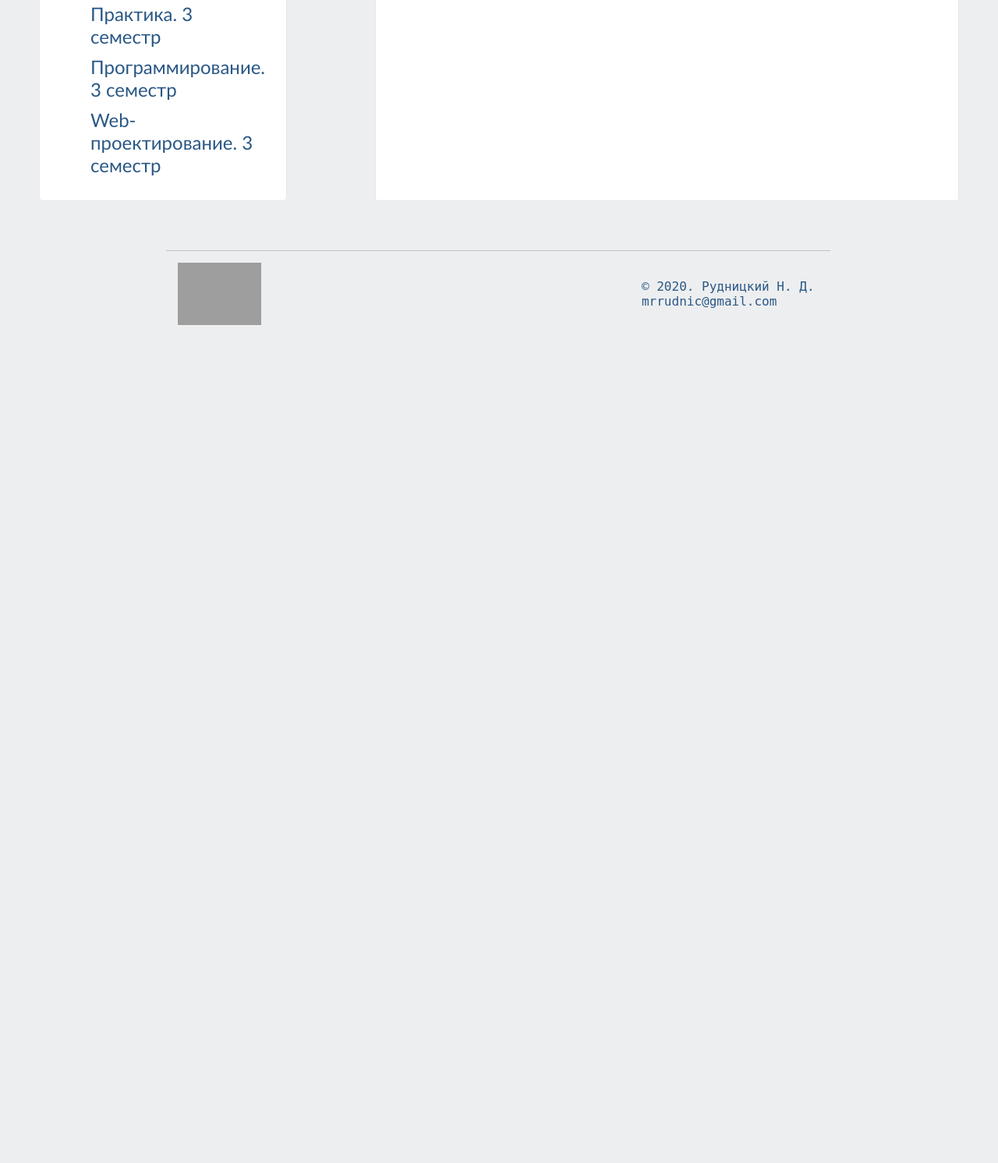
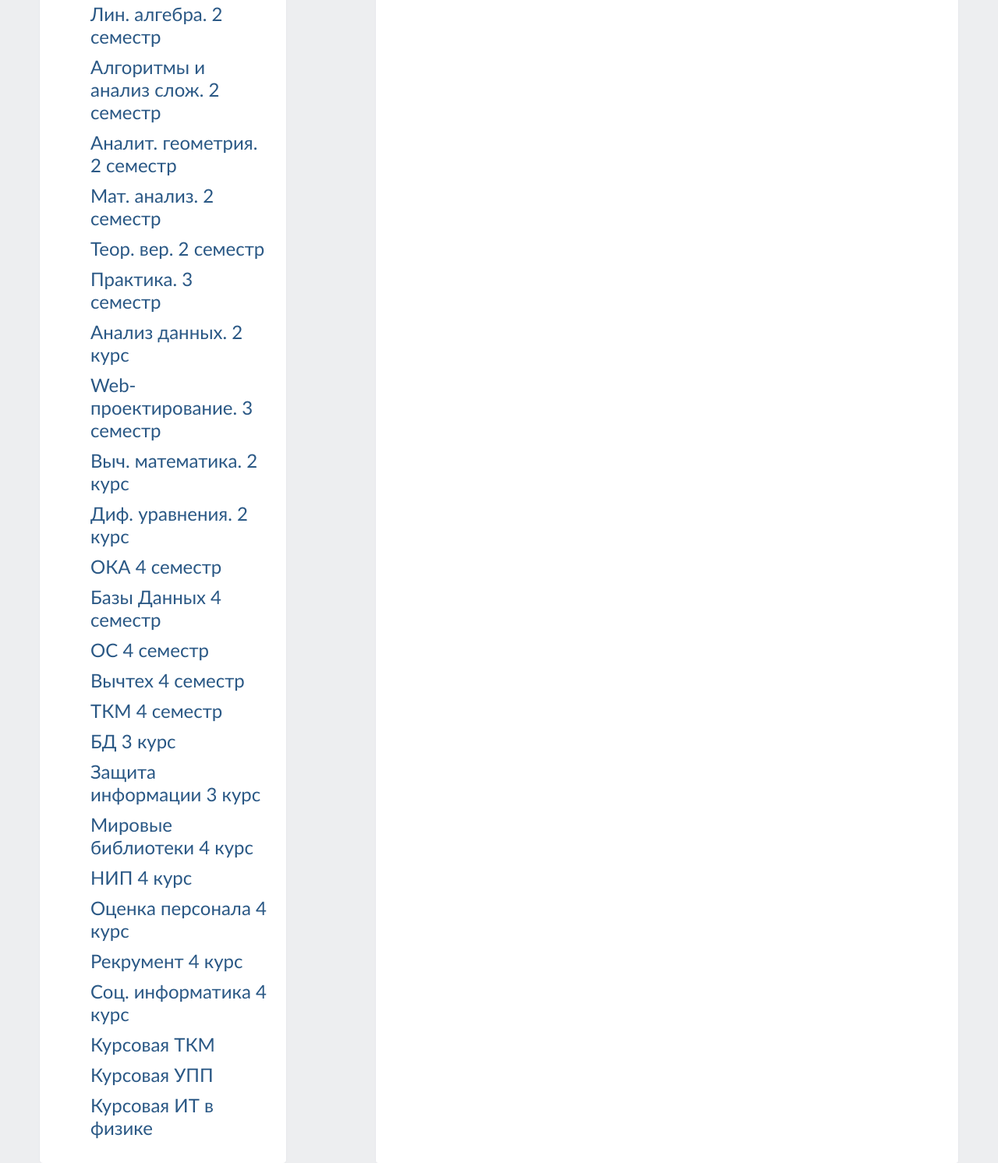
Before and after one commit to rudnic/2nd-sem-programming, a plain HTML site: page index.html in a window 1280 px wide. Shown: the part 536-2028 px from the top of the page at 78% size. Before the commit the page ends 968 px from the top, so only its background shows below. Drawn offline with Linux system fonts and the light colour scheme; grey boxes are pictures that could not be loaded.

Commit message:
Update index.html

```diff
--- a/index.html
+++ b/index.html
@@ -18,9 +18,31 @@
         <li class="sidebar-item"><a href="https://rudnic.github.io/2nd-sem-it">ИТ. 2 семестр</a></li>
         <li class="sidebar-item"><a href="https://rudnic.github.io/2nd-sem_practice">Практика. 2 семестр</a></li>
         <li class="sidebar-item"><a href="https://rudnic.github.io/2nd-sem-programming">Программирование. 2 семестр</a></li>
+        <li class="sidebar-item"><a href="https://drive.google.com/drive/folders/1mStJkRgVOPGikQ7dzUthC3BrQo5RjiJs?usp=drive_link">Лин. алгебра. 2 семестр</a></li>
+        <li class="sidebar-item"><a href="https://drive.google.com/drive/folders/1BZ5EpnSVLUJXvMHJqr9u24iQ3NrDLfTN?usp=drive_link">Алгоритмы и анализ слож. 2 семестр</a></li>
+        <li class="sidebar-item"><a href="https://drive.google.com/drive/folders/1QUSgJ6UXXFKnzWgkF3ooE4WKKyGbgS41?usp=sharing">Аналит. геометрия. 2 семестр</a></li>
+        <li class="sidebar-item"><a href="https://drive.google.com/drive/folders/1OGw0Vt9UnR_hdNLaFzki-eO5dnTO2pL8?usp=sharing">Мат. анализ. 2 семестр</a></li>
+        <li class="sidebar-item"><a href="https://drive.google.com/drive/folders/1U6Y_Kz8oFPWP0lZBzwVAdyInGDzZt3jD?usp=drive_link">Теор. вер. 2 семестр</a></li>
         <li class="sidebar-item"><a href="https://rudnic.github.io/3rd-sem_practice">Практика. 3 семестр</a></li>
-        <li class="sidebar-item"><a href="https://rudnic.github.io/3rd-sem-programming">Программирование. 3 семестр</a></li>
+        <li class="sidebar-item"><a href="https://github.com/rudnic/rudnic.github.io/tree/master/labsSem3/dataAnalysis">Анализ данных. 2 курс</a></li>
         <li class="sidebar-item"><a href="https://rudnic.github.io/3rd-sem-web">Web-проектирование. 3 семестр</a></li>
+        <li class="sidebar-item"><a href="https://github.com/rudnic/rudnic.github.io/tree/master/labsSem3/%D0%92%D1%8B%D1%87%D0%9C%D0%B0%D1%82">Выч. математика. 2 курс</a></li>
+        <li class="sidebar-item"><a href="https://github.com/rudnic/rudnic.github.io/tree/master/labsSem3/%D0%94%D0%B8%D1%84%D0%A3%D1%80%D1%8B">Диф. уравнения. 2 курс</a></li>
+        <li class="sidebar-item"><a href="https://github.com/rudnic/rudnic.github.io/tree/master/labSem4/OKA">ОКА 4 семестр</a></li>
+        <li class="sidebar-item"><a href="https://github.com/rudnic/rudnic.github.io/tree/master/labSem4/DB">Базы Данных 4 семестр</a></li>
+        <li class="sidebar-item"><a href="https://drive.google.com/drive/folders/1XUAw8LMOwDSTzIVPGSbJF9ulYv7ATSxi?usp=drive_link">ОС 4 семестр</a></li>
+        <li class="sidebar-item"><a href="https://github.com/rudnic/rudnic.github.io/tree/master/labSem4/VT/lec">Вычтех 4 семестр</a></li>
+        <li class="sidebar-item"><a href="https://github.com/rudnic/rudnic.github.io/tree/master/labSem4/TKM/1lr">ТКМ 4 семестр</a></li>
+        <li class="sidebar-item"><a href="https://drive.google.com/drive/folders/15ohwLorEhEEObFq1jB2O7W-uUJxoDGnG?usp=drive_link">БД 3 курс</a></li>
+        <li class="sidebar-item"><a href="https://disk.yandex.ru/d/aJQ-IK2LYwIt8A">Защита информации 3 курс</a></li>
+        <li class="sidebar-item"><a href="https://disk.yandex.ru/d/2SArEZdI1da9Cg">Мировые библиотеки 4 курс</a></li>
+        <li class="sidebar-item"><a href="https://disk.yandex.ru/d/8sugP7ppiw7Kkw">НИП 4 курс</a></li>
+        <li class="sidebar-item"><a href="https://disk.yandex.ru/d/RlS7Bb_KjsMsZw">Оценка персонала 4 курс</a></li>
+        <li class="sidebar-item"><a href="https://disk.yandex.ru/d/766LXVDte2IEzw">Рекрумент 4 курс</a></li>
+        <li class="sidebar-item"><a href="https://disk.yandex.ru/d/S9GRrDfi178DaQ">Соц. информатика 4 курс</a></li>
+        <li class="sidebar-item"><a href="https://docs.google.com/document/d/1K6OAEqiIgx1vmpPNUlkjPJ3xKO4jO0JG/edit?usp=drive_link&ouid=115068432964448955524&rtpof=true&sd=true">Курсовая ТКМ</a></li>
+        <li class="sidebar-item"><a href="https://docs.google.com/document/d/1A0JaTJoEOLuZunXhE4HfxarI3fhmrkm3g68MMt13Pw8/edit?usp=drive_link">Курсовая УПП</a></li>
+        <li class="sidebar-item"><a href="https://drive.google.com/drive/folders/1W46UsfDhgqvCSwWYm6q5uS6nOmKE-9s-?usp=drive_link">Курсовая ИТ в физике</a></li>
       </ul>
     </div>
     <div class = 'content'>
```
